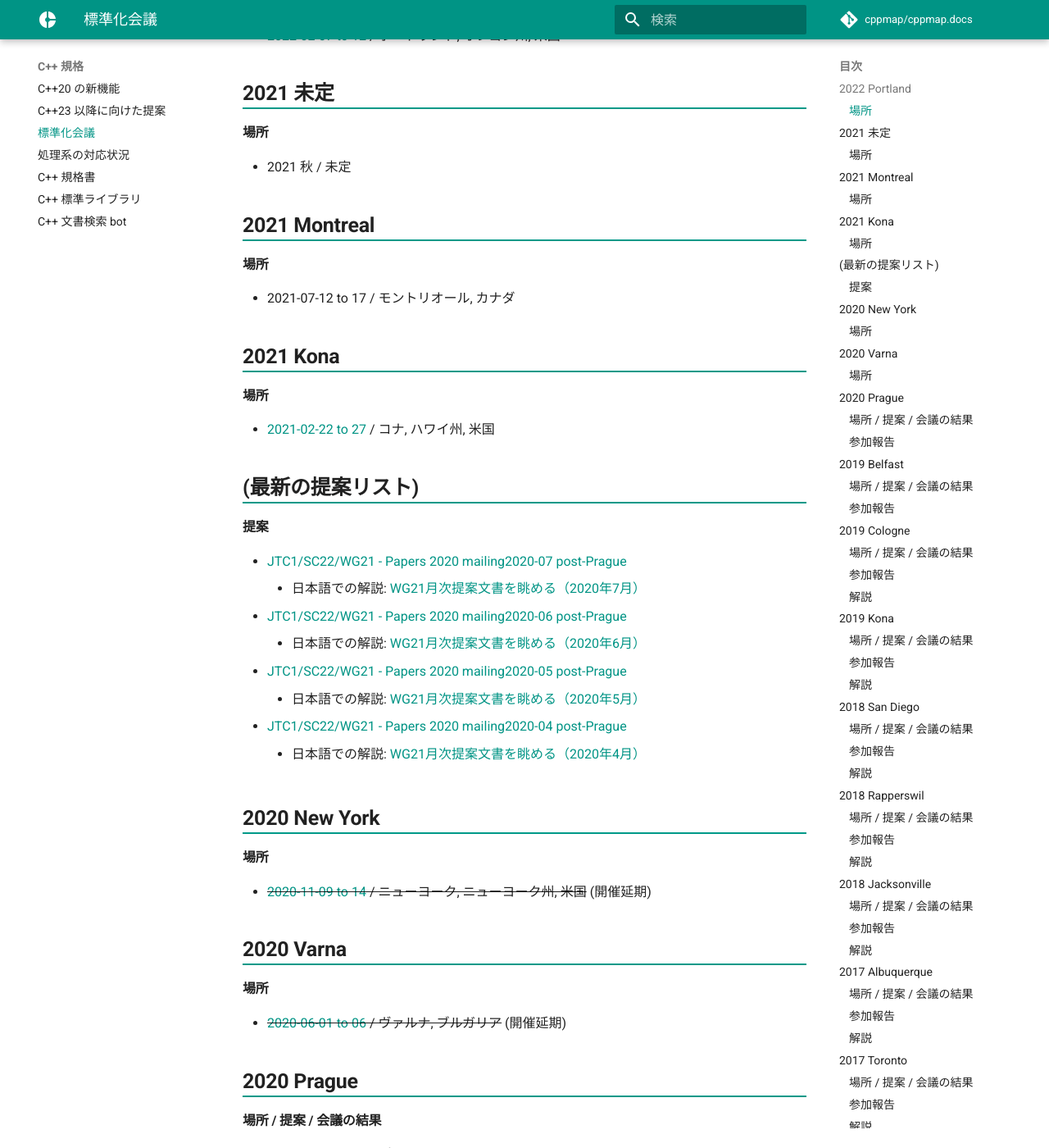
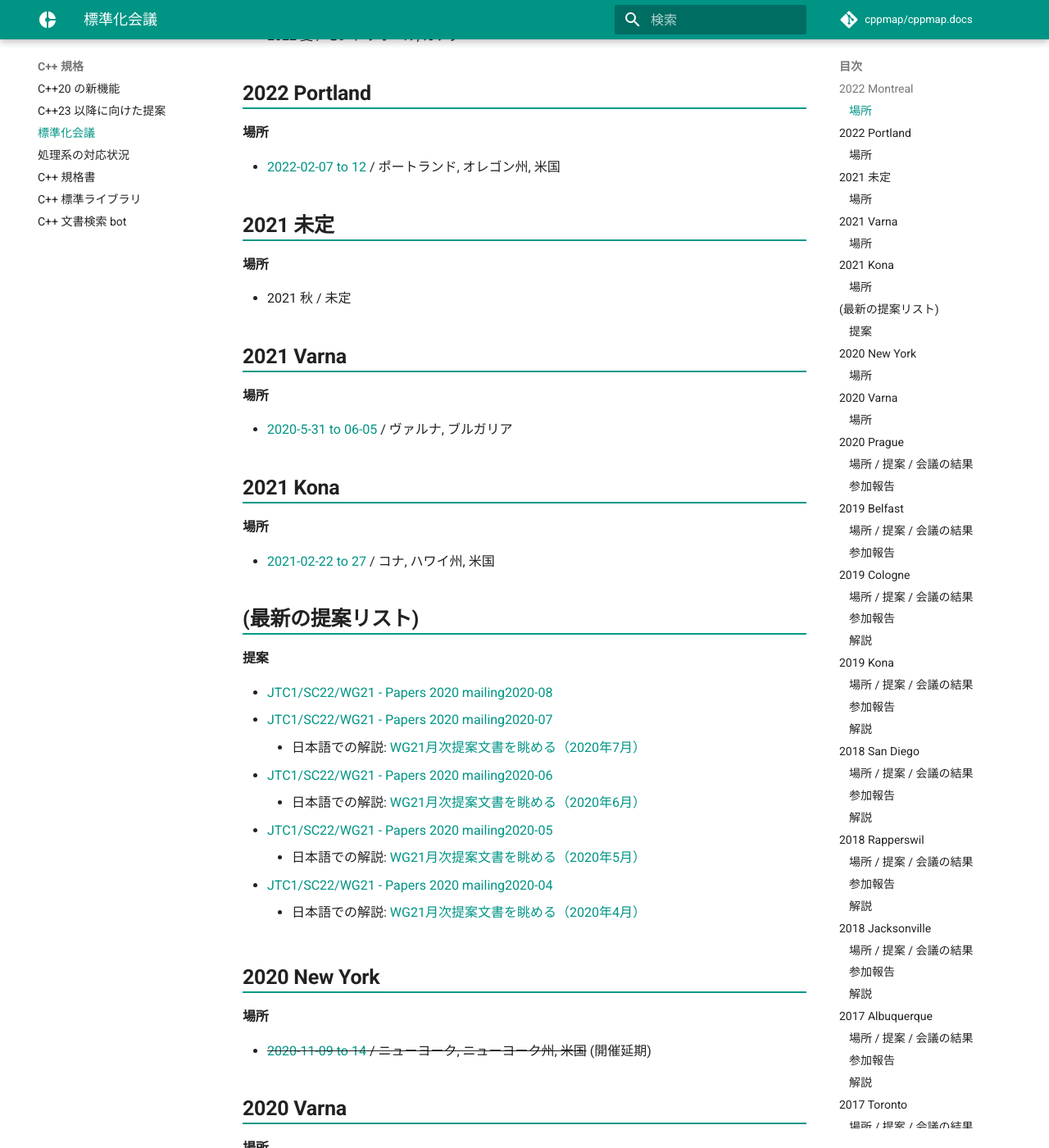
Before and after one commit to cppmap/cppmap.docs, an MkDocs documentation site: the page built from docs/standardization/meetings.md, in a window 1280 px wide and 1400 px high, scrolled down 365 px. Shown: the whole window at 82% size. Built offline with MkDocs 1.6.1 and Material for MkDocs 9.7.7, drawn with Linux system fonts in a browser that asks for light colours; nearby versions of some CDN libraries; comment, search, counter and statistics services are not loaded; some of the changed text lies outside the part shown.

Commit message:
Update meetings.md

```diff
--- a/docs/standardization/meetings.md
+++ b/docs/standardization/meetings.md
@@ -3,6 +3,10 @@ description: C++ の規格を議論する C++ 標準化委員会の主要会議
 # 標準化会議
 
 C++ の規格を議論する C++ 標準化委員会の主要会議の開催情報です。
+
+## 2022 Montreal
+#### 場所
+- 2022 夏 / モントリオール, カナダ
 
 ## 2022 Portland
 #### 場所
@@ -12,9 +16,9 @@ C++ の規格を議論する C++ 標準化委員会の主要会議の開催情
 #### 場所
 - 2021 秋 / 未定
 
-## 2021 Montreal
+## 2021 Varna
 #### 場所
-- 2021-07-12 to 17 / モントリオール, カナダ
+- [2020-5-31 to 06-05](https://wg21.link/n4837) / ヴァルナ, ブルガリア
 
 ## 2021 Kona
 #### 場所
@@ -22,13 +26,14 @@ C++ の規格を議論する C++ 標準化委員会の主要会議の開催情
 
 ## (最新の提案リスト)
 #### 提案
-- [JTC1/SC22/WG21 - Papers 2020 mailing2020-07 post-Prague](http://www.open-std.org/jtc1/sc22/wg21/docs/papers/2020/#mailing2020-07)
+- [JTC1/SC22/WG21 - Papers 2020 mailing2020-08](http://www.open-std.org/jtc1/sc22/wg21/docs/papers/2020/#mailing2020-08)
+- [JTC1/SC22/WG21 - Papers 2020 mailing2020-07](http://www.open-std.org/jtc1/sc22/wg21/docs/papers/2020/#mailing2020-07)
     - 日本語での解説: [WG21月次提案文書を眺める（2020年7月）](https://onihusube.hatenablog.com/entry/2020/08/12/014639)
-- [JTC1/SC22/WG21 - Papers 2020 mailing2020-06 post-Prague](http://www.open-std.org/jtc1/sc22/wg21/docs/papers/2020/#mailing2020-06)
+- [JTC1/SC22/WG21 - Papers 2020 mailing2020-06](http://www.open-std.org/jtc1/sc22/wg21/docs/papers/2020/#mailing2020-06)
     - 日本語での解説: [WG21月次提案文書を眺める（2020年6月）](https://onihusube.hatenablog.com/entry/2020/07/05/003248)
-- [JTC1/SC22/WG21 - Papers 2020 mailing2020-05 post-Prague](http://www.open-std.org/jtc1/sc22/wg21/docs/papers/2020/#mailing2020-05)
+- [JTC1/SC22/WG21 - Papers 2020 mailing2020-05](http://www.open-std.org/jtc1/sc22/wg21/docs/papers/2020/#mailing2020-05)
     - 日本語での解説: [WG21月次提案文書を眺める（2020年5月）](https://onihusube.hatenablog.com/entry/2020/06/01/001003)
-- [JTC1/SC22/WG21 - Papers 2020 mailing2020-04 post-Prague](http://www.open-std.org/jtc1/sc22/wg21/docs/papers/2020/#mailing2020-04)
+- [JTC1/SC22/WG21 - Papers 2020 mailing2020-04](http://www.open-std.org/jtc1/sc22/wg21/docs/papers/2020/#mailing2020-04)
     - 日本語での解説: [WG21月次提案文書を眺める（2020年4月）](https://onihusube.hatenablog.com/entry/2020/05/01/194425)
 
 
```
Also changed, not shown: other parts of docs/standardization/meetings.md (+1 -1 lines).
